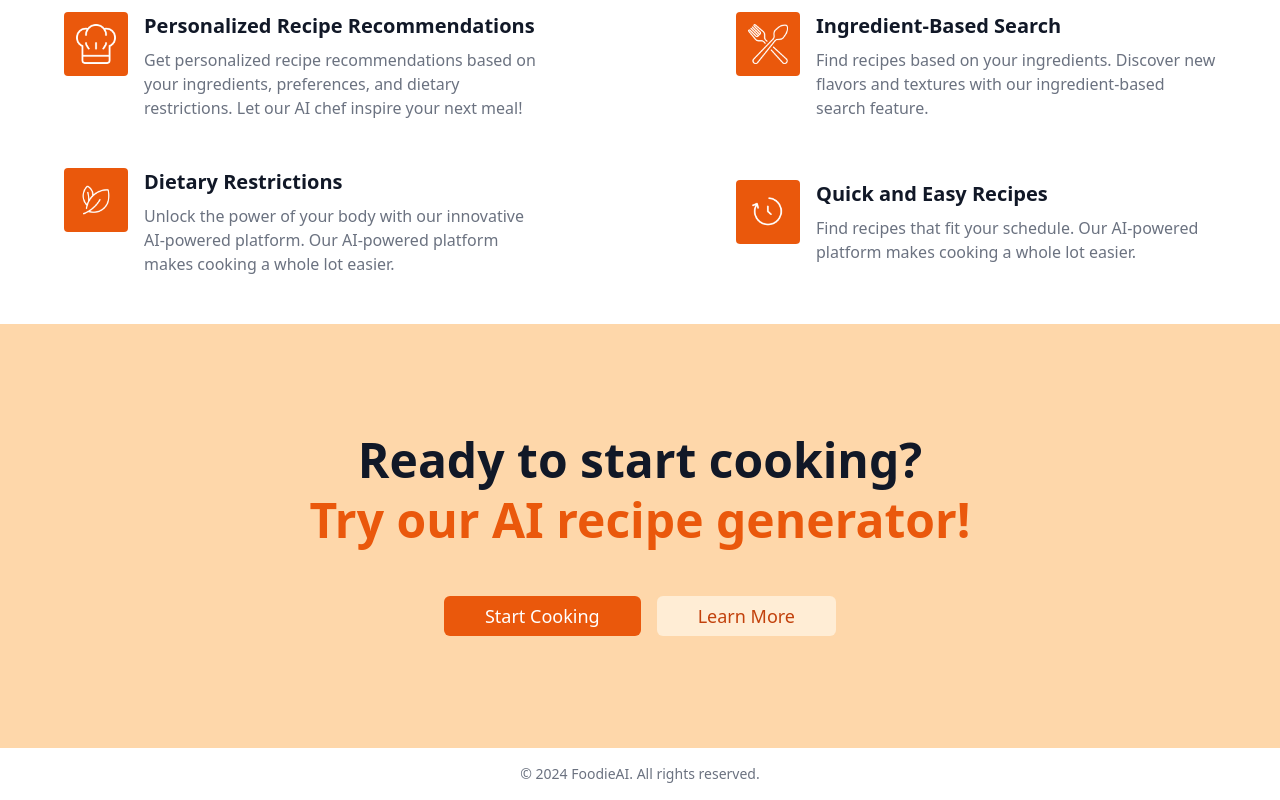
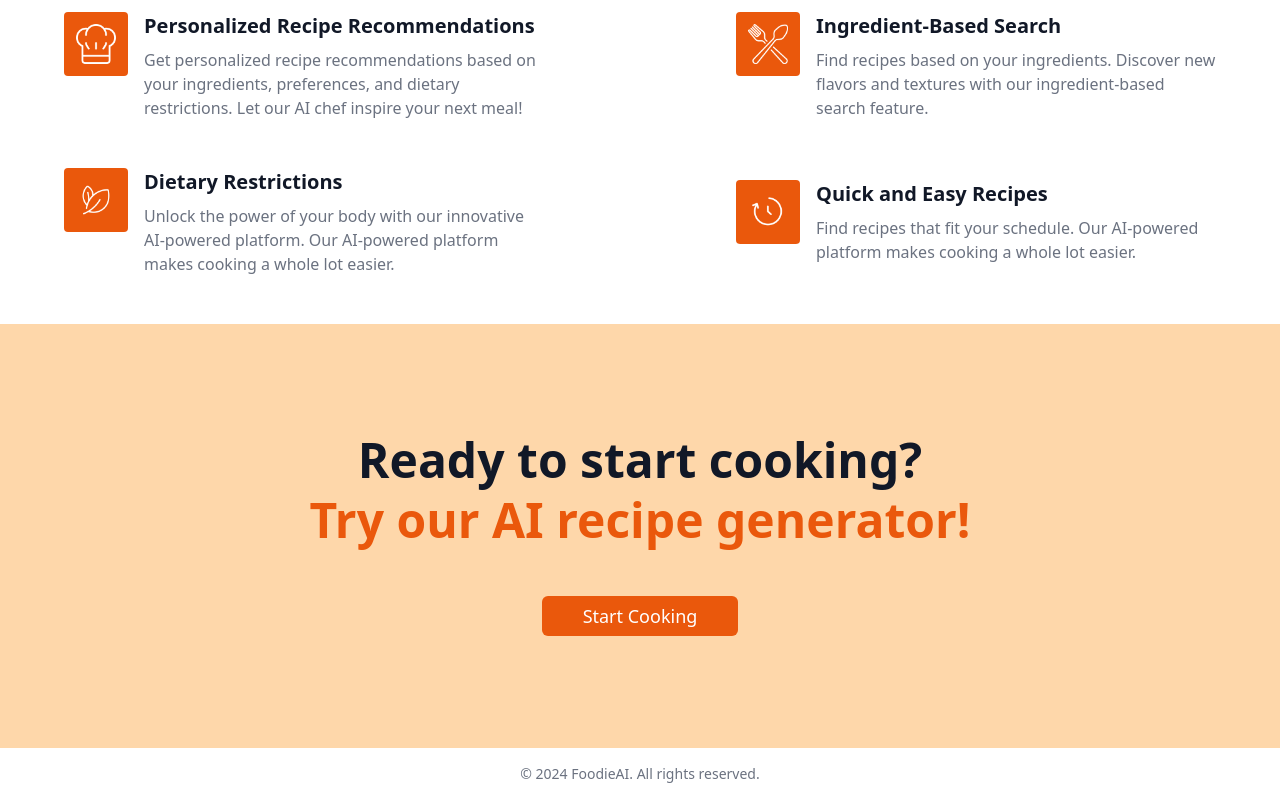
Before and after one commit to NaifAllhyani1/recipe-generator, a React (Vite) app in the folder frontend/: page / in a window 1280 px wide. Shown: the part 774-1574 px from the top of the page. Built offline with nearby package versions, Linux system fonts and the light colour scheme; no server answers.

Commit message:
fixing navigation

```diff
--- a/frontend/src/components/navbar.tsx
+++ b/frontend/src/components/navbar.tsx
@@ -10,7 +10,7 @@ export default function Navbar() {
       <main className="container flex flex-wrap items-center justify-between bg-white px-4 sm:px-8 py-4 border rounded-xl shadow-sm m-2">
         <div className="flex items-center flex-shrink-0">
           <span className="font-semibold text-2xl sm:text-3xl tracking-tight text-orange-600">
-            FoodieAI
+            <a href="/">FoodieAI</a>
           </span>
         </div>
 
--- a/frontend/src/pages/landingPage/components/hero.tsx
+++ b/frontend/src/pages/landingPage/components/hero.tsx
@@ -22,7 +22,7 @@ export default function Hero() {
               variant="outline"
               className="w-full flex items-center justify-center px-8 py-3 border border-transparent text-base font-medium rounded-md text-orange-700 bg-orange-100 hover:bg-orange-200 md:py-4 md:text-lg md:px-10"
             >
-              Learn More
+              <a href="#features">Learn More</a>
             </Button>
           </div>
         </div>
--- a/frontend/src/pages/landingPage/components/start-coking-section.tsx
+++ b/frontend/src/pages/landingPage/components/start-coking-section.tsx
@@ -12,14 +12,9 @@ export default function StartCoking() {
         </h1>
         <div className="flex items-center gap-4 mt-10">
           <Button className="w-full flex items-center justify-center px-8 py-3 border border-transparent text-base font-medium rounded-md text-white bg-orange-600 hover:bg-orange-700 md:py-4 md:text-lg md:px-10">
-            Start Cooking
+            <a href="/my-recipes">Start Cooking</a>
           </Button>
-          <Button
-            variant="outline"
-            className="w-full flex items-center justify-center px-8 py-3 border border-transparent text-base font-medium rounded-md text-orange-700 bg-orange-100 hover:bg-orange-200 md:py-4 md:text-lg md:px-10"
-          >
-            Learn More
-          </Button>
+
         </div>
       </div>
     </section>
```
